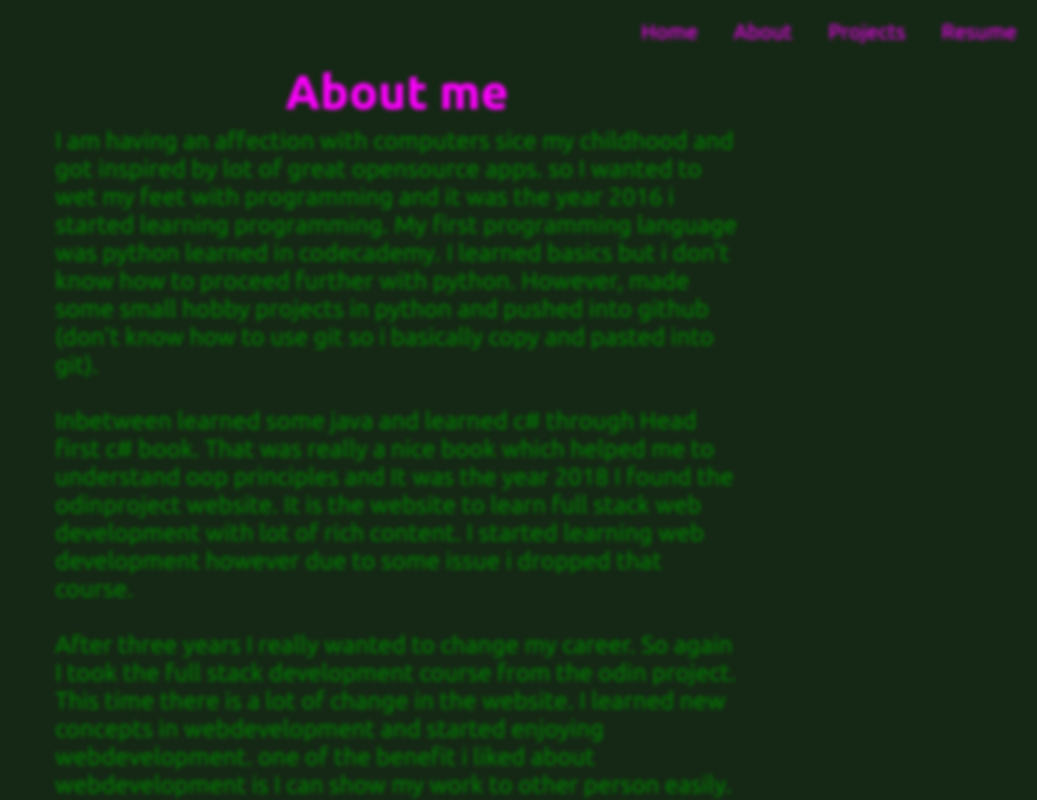
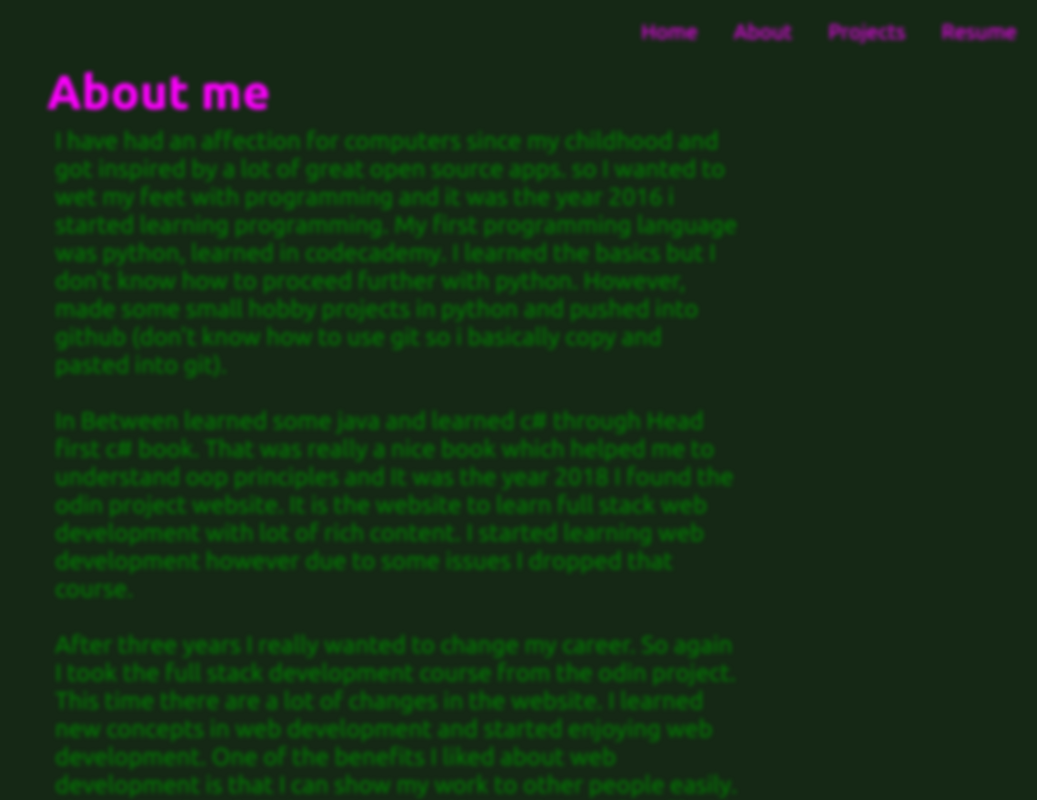
Before and after one commit to karthicbz/portfolio, a React (Create React App) app: page /about in a window 1280 px wide. Shown: the top 800 px of the page, without its empty margins (243-1280 px from the left). Built offline with nearby package versions, Linux system fonts and the light colour scheme.

Commit message:
fixed grammer in about page

```diff
--- a/src/components/About.jsx
+++ b/src/components/About.jsx
@@ -13,7 +13,7 @@
     font-size: 3rem;
     font-weight: 700;
     color: fuchsia;
-    text-align: center;
+    text-align: left;
     filter: blur(2px);
   }
 
@@ -48,32 +48,32 @@
     <DIV>
       <p className="about-me-head">About me</p>
       <p className="about-me-para">
-        I am having an affection with computers sice my childhood and got
-        inspired by lot of great opensource apps. so I wanted to wet my feet
+        I have had an affection for computers since my childhood and got
+        inspired by a lot of great open source apps. so I wanted to wet my feet
         with programming and it was the year 2016 i started learning
-        programming. My first programming language was python learned in
-        codecademy. I learned basics but i don't know how to proceed further
+        programming. My first programming language was python, learned in
+        codecademy. I learned the basics but I don't know how to proceed further
         with python. However, made some small hobby projects in python and
         pushed into github (don't know how to use git so i basically copy and
         pasted into git).
         <br />
-        <br /> Inbetween learned some java and learned c# through Head first c#
+        <br /> In Between learned some java and learned c# through Head first c#
         book. That was really a nice book which helped me to understand oop
-        principles and It was the year 2018 I found the odinproject website. It
+        principles and It was the year 2018 I found the odin project website. It
         is the website to learn full stack web development with lot of rich
-        content. I started learning web development however due to some issue i
+        content. I started learning web development however due to some issues I
         dropped that course.
         <br />
         <br /> After three years I really wanted to change my career. So again I
         took the full stack development course from the odin project. This time
-        there is a lot of change in the website. I learned new concepts in
-        webdevelopment and started enjoying webdevelopment. one of the benefit i
-        liked about webdevelopment is I can show my work to other person easily.
-        I have completed all the projects and learned a lot of stuffs and still
-        learning.
+        there are a lot of changes in the website. I learned new concepts in web
+        development and started enjoying web development. One of the benefits I
+        liked about web development is that I can show my work to other people
+        easily. I have completed all the projects and learned a lot of stuff and
+        am still learning.
         <br />
         <br />
-        Aside from that I like to read about stuffs which will blow my mind. I
+        Aside from that I like to read about stuff which will blow my mind. I
         use reddit mostly. Currently I continue studying (always!) and look
         forward to join a proactive, innovative team filled with empathic people
         where I can continue growing both personally and professionally.{" "}
```
